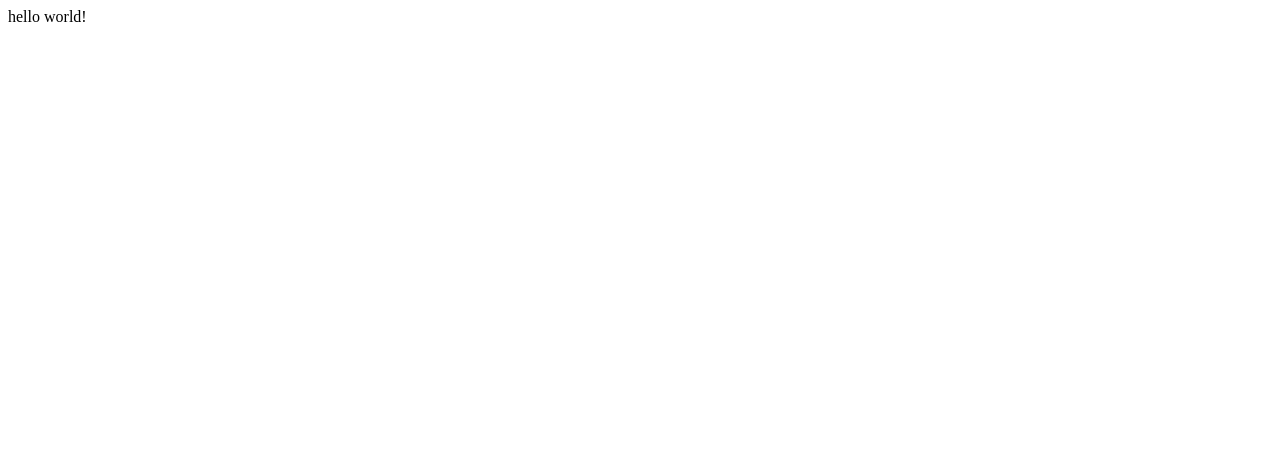
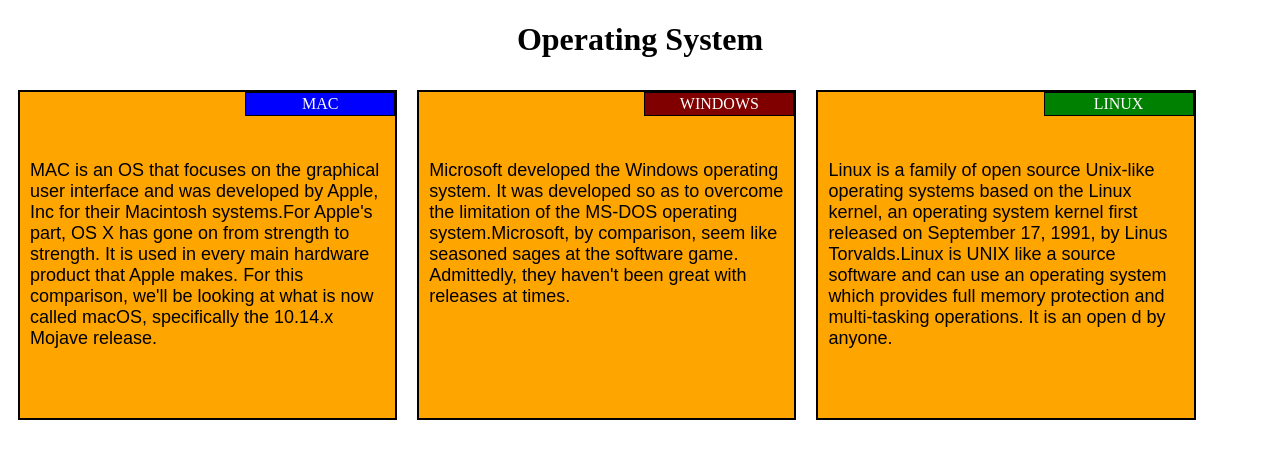
Before and after one commit to ishikav/Coursera-html-css-js, a plain HTML site: page index.html in a window 1280 px wide. Drawn offline with Linux system fonts and the light colour scheme.

Commit message:
Update index.html

```diff
--- a/index.html
+++ b/index.html
@@ -1,9 +1,20 @@
 <!DOCTYPE html>
 <html>
 <head>
-<title>index</title>
-</head>
-<body>
-hello world!
-</body>
-</html>
+
+
+	<title>OperatSysteming</title>
+	<meta charset="utf-8">
+	<meta name="viewport" content="width=device-width, initial-scale=1.0">
+    <link rel="stylesheet" href="mod2assgn.css">
+
+ </head>
+ <body>
+ 	<h1>Operating System</h1>
+ 	<div class="row">
+ 		<div class="section1"><div class="top top1">MAC</div><p> MAC is an OS that focuses on the graphical user interface and was developed by Apple, Inc for their Macintosh systems.For Apple's part, OS X has gone on from strength to strength. It is used in every main hardware product that Apple makes. For this comparison, we'll be looking at what is now called macOS, specifically the 10.14.x Mojave release.</p></div>
+ 		<div class="section2"><div class="top top2">WINDOWS</div><p> Microsoft developed the Windows operating system. It was developed so as to overcome the limitation of the MS-DOS operating system.Microsoft, by comparison, seem like seasoned sages at the software game. Admittedly, they haven't been great with releases at times. </p></div>
+ 		<div class="section3"><div class="top top3">LINUX</div><p>Linux is a family of open source Unix-like operating systems based on the Linux kernel, an operating system kernel first released on September 17, 1991, by Linus Torvalds.Linux is UNIX like a source software and can use an operating system which provides full memory protection and multi-tasking operations. It is an open d by anyone.</p></div>
+ 	</div>
+ </body>
+ </html>
```
